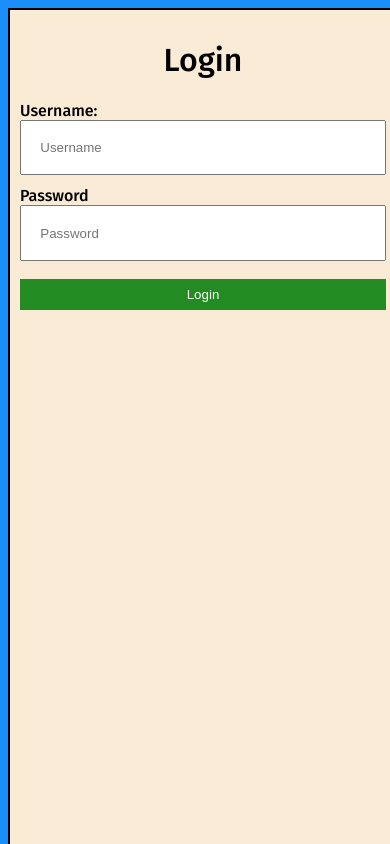
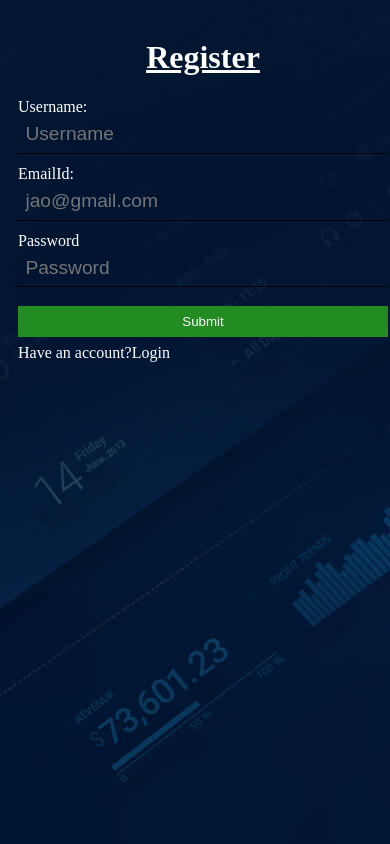
Before and after one commit to Srush-Ray/BarterX-Web-App, a React (Create React App) app: page /Register in a window 390 px wide. Shown: the top 844 px of the page. Built offline with nearby package versions, Linux system fonts and the light colour scheme.

Commit message:
created login and registration form with the Rounting

```diff
--- a/src/App.css
+++ b/src/App.css
@@ -1,3 +1,6 @@
 h1 {
   width: 100%;
 }
+body {
+  background: azure;
+}
--- a/src/App.js
+++ b/src/App.js
@@ -1,14 +1,17 @@
 import React from "react";
 import "./App.css";
+import { BrowserRouter as Router, Switch, Route, Link } from "react-router-dom";
 import Login from "./components/Login";
 import Register from "./components/Register";
 
 function App() {
   return (
-    <div className="App">
-      <Login />
-      <Register />
-    </div>
+    <Router>
+      <Switch>
+        <Route exact path="/" component={Login} />
+        <Route path="/Register" component={Register} />
+      </Switch>
+    </Router>
   );
 }
 
--- a/src/components/Login.js
+++ b/src/components/Login.js
@@ -15,7 +15,7 @@ export class Login extends Component {
               placeholder="Username "
               required
             />
-            <label htmlFor="password">Password</label>
+            <label htmlFor="password">Password:</label>
             <input
               type="password"
               id="password"
@@ -26,6 +26,13 @@ export class Login extends Component {
             <button className="btn" type="submit">
               Login
             </button>
+            <div className="reg">
+              <a href="#">Forgot password?</a>
+
+              <a id="signup" href="./Register">
+                dont have an account ? Signup
+              </a>
+            </div>
           </div>
         </form>
       </div>
--- a/src/components/Register.js
+++ b/src/components/Register.js
@@ -34,6 +34,9 @@ export class Register extends Component {
             <button className="btn" type="submit">
               Submit
             </button>
+            <div className="reg">
+              <a href="/">Have an account?Login</a>
+            </div>
           </div>
         </form>
       </div>
--- a/src/components/style.css
+++ b/src/components/style.css
@@ -2,30 +2,39 @@
   box-sizing: border-box;
 }
 body {
-  background-color: aliceblue;
+  background-image: url(./images/loginblur.jpg);
 }
 h1 {
   width: 100%;
   text-align: center;
+  color: white;
+  text-decoration: underline;
 }
 .container {
+  background: transparent;
   margin: auto;
-  width: 37%;
-  border: 2px solid black;
+  margin-top: 20vh;
+  width: 40vw;
   padding: 10px;
-  background-color: antiquewhite;
 }
 .conatiner .login {
   width: 90%;
   padding: 15px;
-  border: 2px solid blue;
+}
+.login label {
+  color: white;
 }
 .login input[type="text"],
 input[type="password"],
 input[type="email"] {
+  border: none;
+  background: transparent;
+  border-bottom: 1px solid black;
+  color: white;
   width: 100%;
   padding: 2%;
   margin-bottom: 2%;
+  font-size: 1.2rem;
 }
 .login .btn {
   margin-top: 2%;
@@ -36,16 +45,33 @@ input[type="email"] {
   width: 100%;
   cursor: pointer;
 }
+.login .btn:hover {
+  background-color: darkolivegreen;
+  color: white;
+}
+.login .reg a {
+  margin-top: 2%;
+  display: block;
+  text-decoration: none;
+  font-size: 1rem;
+  color: #ffffff;
+}
+.login .reg a:hover {
+  color: darkgreen;
+}
+.login .reg #signup {
+}
 @media (max-width: 600px) {
   .container {
-    height: 100%;
-    width: 100%;
+    height: 100vh;
+    width: 100vw;
+    margin: 0px;
   }
   .login input[type="text"],
   input[type="password"],
   input[type="email"] {
     width: 100%;
-    padding: 5%;
+    padding: 2%;
     margin-bottom: 3%;
   }
 }
--- a/src/index.css
+++ /dev/null
@@ -1,84 +0,0 @@
-@import url("https://fonts.googleapis.com/css?family=Fira+Sans:400,500,600,700,800");
-
-* {
-  box-sizing: border-box;
-}
-body {
-  background: #1c8ef9 !important;
-  min-height: 100vh;
-  display: flex;
-  font-weight: 400;
-  font-family: "Fira Sans", sans-serif;
-}
-
-h1,
-h2,
-h3,
-h4,
-h5,
-h6,
-label,
-span {
-  font-weight: 500;
-  font-family: "Fira Sans", sans-serif;
-}
-
-body,
-html,
-.App,
-#root,
-.auth-wrapper {
-  width: 100%;
-  height: 100%;
-}
-
-.navbar-light {
-  background-color: #ffffff;
-  box-shadow: 0px 14px 80px rgba(34, 35, 58, 0.2);
-}
-
-.auth-wrapper {
-  display: flex;
-  justify-content: center;
-  flex-direction: column;
-  text-align: left;
-}
-
-.auth-inner {
-  width: 450px;
-  margin: auto;
-  background: #ffffff;
-  box-shadow: 0px 14px 80px rgba(34, 35, 58, 0.2);
-  padding: 40px 55px 45px 55px;
-  border-radius: 15px;
-  transition: all 0.3s;
-}
-
-.auth-wrapper .form-control:focus {
-  border-color: #167bff;
-  box-shadow: none;
-}
-
-.auth-wrapper h3 {
-  text-align: center;
-  margin: 0;
-  line-height: 1;
-  padding-bottom: 20px;
-}
-
-.custom-control-label {
-  font-weight: 400;
-}
-
-.forgot-password,
-.forgot-password a {
-  text-align: right;
-  font-size: 13px;
-  padding-top: 10px;
-  color: #7f7d7d;
-  margin: 0;
-}
-
-.forgot-password a {
-  color: #167bff;
-}
--- a/src/index.js
+++ b/src/index.js
@@ -1,6 +1,5 @@
 import React from "react";
 import ReactDOM from "react-dom";
-import "./index.css";
 import App from "./App";
 
 ReactDOM.render(
```
Also changed, not shown: src/components/images/loginblur.jpg (added), src/components/images/logo.png (added).
